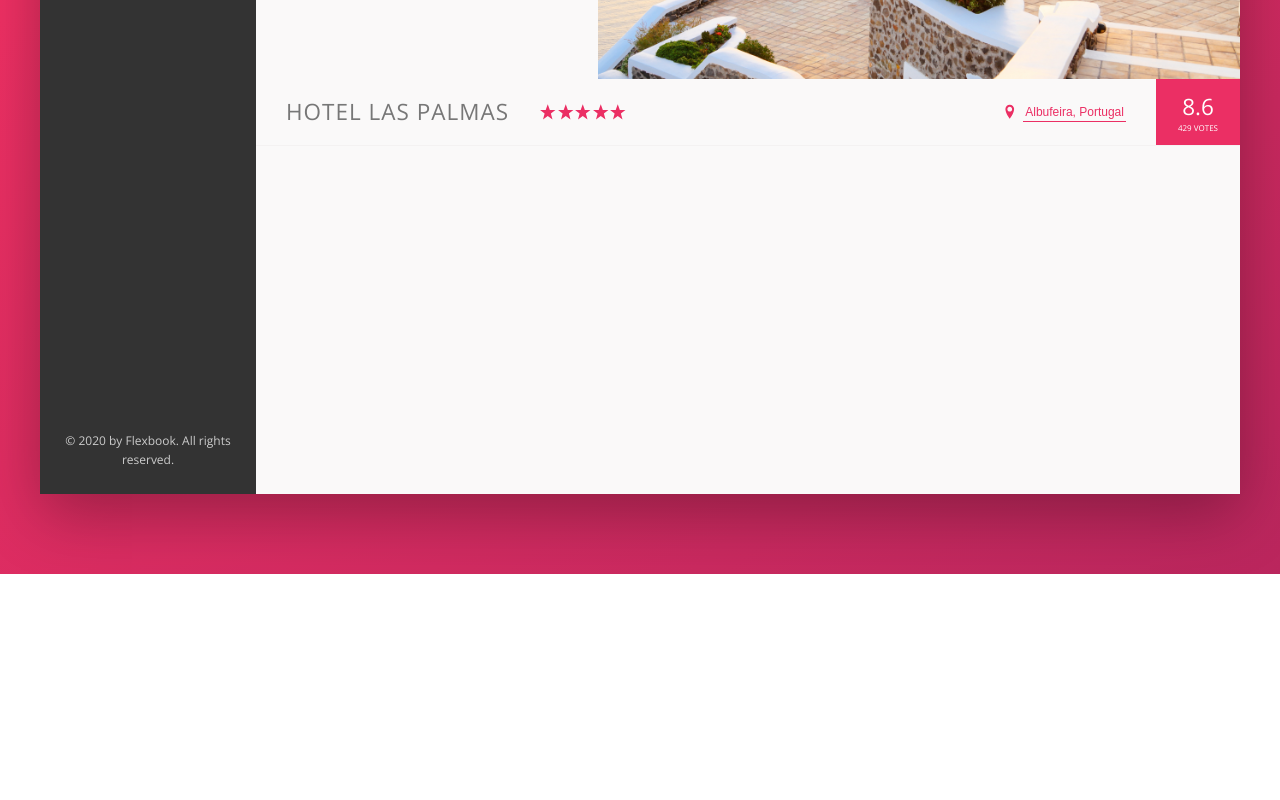
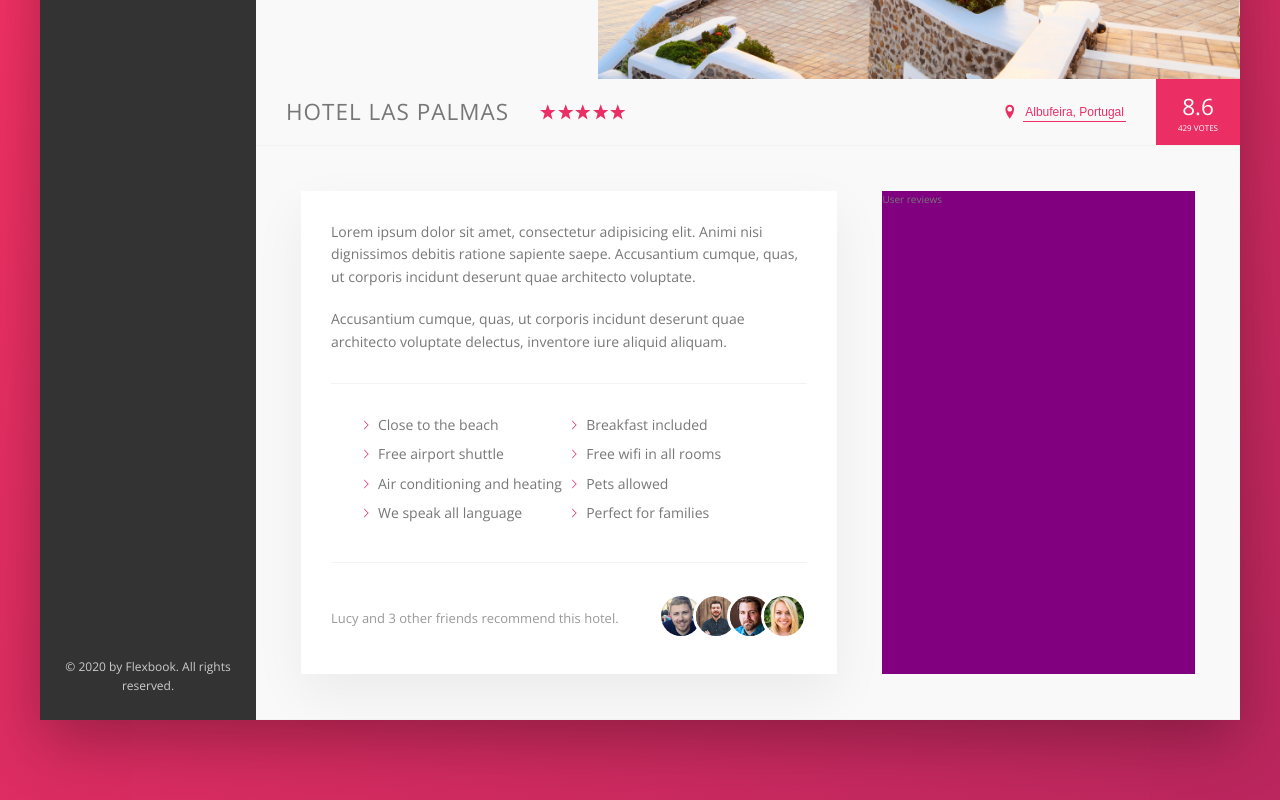
Before and after one commit to cperezep/flexbook, a website: page index.html in a window 1280 px wide. Shown: the part 456-1256 px from the top of the page. Before the commit the page ends 1030 px from the top, so only its background shows below. Drawn offline with nearby package versions, Linux system fonts and the light colour scheme.

Commit message:
Build the Description Section.

```diff
--- a/index.html
+++ b/index.html
@@ -129,6 +129,41 @@
                             <div class="overview__rating-count">429 votes</div>
                         </div>
                     </div>
+
+                    <div class="detail">
+                        <div class="description">
+                            <p class="paragraph">
+                                Lorem ipsum dolor sit amet, consectetur adipisicing elit. Animi nisi dignissimos debitis ratione sapiente saepe. Accusantium cumque, quas, ut corporis incidunt deserunt quae architecto voluptate.
+                            </p>
+                            <p class="paragraph">
+                                Accusantium cumque, quas, ut corporis incidunt deserunt quae architecto voluptate delectus, inventore iure aliquid aliquam.
+                            </p>
+                            <ul class="list">
+                                <li class="list__item">Close to the beach</li>
+                                <li class="list__item">Breakfast included</li>
+                                <li class="list__item">Free airport shuttle</li>
+                                <li class="list__item">Free wifi in all rooms</li>
+                                <li class="list__item">Air conditioning and heating</li>
+                                <li class="list__item">Pets allowed</li>
+                                <li class="list__item">We speak all language</li>
+                                <li class="list__item">Perfect for families</li>
+                            </ul>
+                            <div class="recommend">
+                                <p class="recommend__count">
+                                    Lucy and 3 other friends recommend this hotel.
+                                </p>
+                                <div class="recommend__friends">
+                                    <img src="img/user-3.jpg" alt="Friend 1" class="recommend__photo">
+                                    <img src="img/user-4.jpg" alt="Friend 2" class="recommend__photo">
+                                    <img src="img/user-5.jpg" alt="Friend 3" class="recommend__photo">
+                                    <img src="img/user-6.jpg" alt="Friend 4" class="recommend__photo">
+                                </div>
+                            </div>
+                        </div>
+                        <div class="user-reviews">
+                            User reviews
+                        </div>
+                    </div>
                 </main>
             </div>
         </div>
--- a/sass/_base.scss
+++ b/sass/_base.scss
@@ -19,6 +19,9 @@
   --color-dark-sky-blue: #85c8d1;
 
   --shadow-dark: 0 2rem 6rem rgba(0, 0, 0, 0.3);
+  --shadow-light: 0 2rem 5rem rgba(0, 0, 0, 0.06);
+
+  --line: 1px solid var(--color-grey-light-2);
 }
 
 * {
--- a/sass/_components.scss
+++ b/sass/_components.scss
@@ -208,7 +208,7 @@
 .overview {
   display: flex;
   align-items: center;
-  border-bottom: 1px solid var(--color-grey-light-2);
+  border-bottom: var(--line);
 
   &__heading {
     font-size: 2.25rem;
@@ -304,3 +304,70 @@
     box-shadow: none;
   }
 }
+
+////////////////////////////////////////////
+// PARAGRAPH
+.paragraph:not(:last-of-type) {
+  margin-bottom: 2rem;
+}
+
+////////////////////////////////////////////
+// LIST
+.list {
+  list-style: none;
+  margin: 3rem 0;
+  padding: 3rem;
+  border-top: var(--line);
+  border-bottom: var(--line);
+
+  display: flex;
+  flex-wrap: wrap;
+
+  &__item {
+    flex: 0 0 50%;
+    margin-bottom: 0.7rem;
+  }
+
+  &__item::before {
+    content: "";
+    display: inline-block;
+    height: 1rem;
+    width: 1rem;
+    margin-right: 0.7rem;
+
+    // Older browsers
+    /* background-image: url(../img/chevron-thin-right.svg);
+    background-size: cover; */
+
+    // Newer browsers - Masks
+    background-color: var(--color-primary);
+    mask: url(../img/chevron-thin-right.svg);
+    mask-size: cover;
+  }
+}
+
+////////////////////////////////////////////
+// RECOMMEND
+.recommend {
+  font-size: 1.3rem;
+  color: var(--color-grey-dark-3);
+
+  display: flex;
+  align-items: center;
+
+  &__count {
+    margin-right: auto;
+  }
+
+  &__photo {
+    box-sizing: content-box;
+    height: 4rem;
+    width: 4rem;
+    border-radius: 50%;
+    border: 3px solid #fff;
+
+    &:not(:last-child) {
+      margin-right: -1.5rem;
+    }
+  }
+}
--- a/sass/_layout.scss
+++ b/sass/_layout.scss
@@ -10,7 +10,7 @@
   font-size: 1.4rem;
   height: 7rem;
   background-color: #fff;
-  border-bottom: 1px solid var(--color-grey-light-2);
+  border-bottom: var(--line);
 
   display: flex;
   justify-content: space-between;
@@ -34,7 +34,28 @@
 }
 
 .hotel-view {
-  height: 80rem;
   // The element should grow as much as it can. Occupy the remaining 82%.
   flex: 1;
 }
+
+.detail {
+  display: flex;
+  padding: 4.5rem;
+  background-color: var(--color-grey-light-1);
+  border-bottom: var(--line);
+}
+
+.description {
+  font-size: 1.4rem;
+  background-color: #fff;
+  box-shadow: var(--shadow-light);
+  padding: 3rem;
+  flex: 0 0 60%;
+  margin-right: 4.5rem;
+}
+
+.user-reviews {
+  background-color: purple;
+  // Occupy the remain space, it means 40%
+  flex: 1;
+}
```
Also changed, not shown: README.md, css/style.css.
